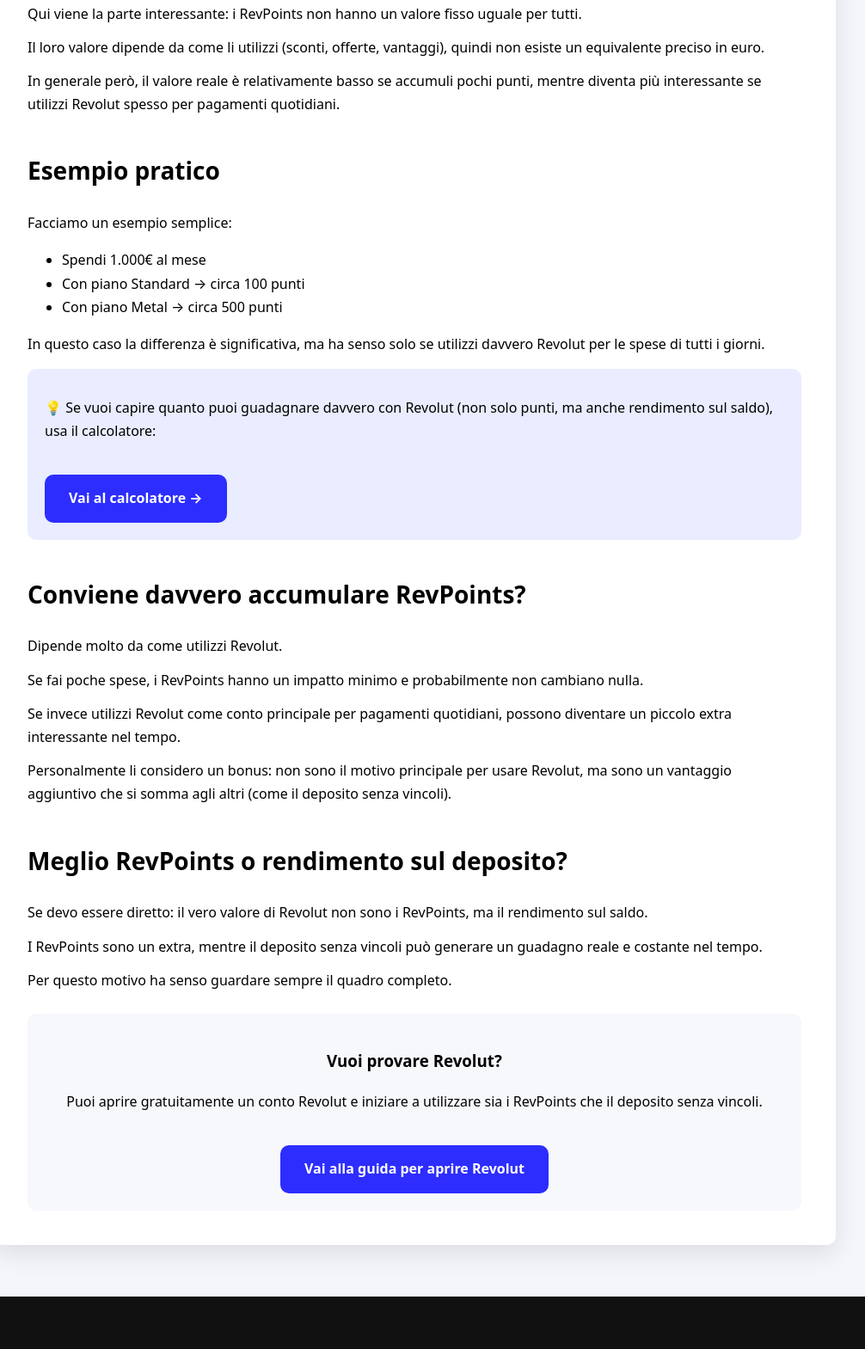
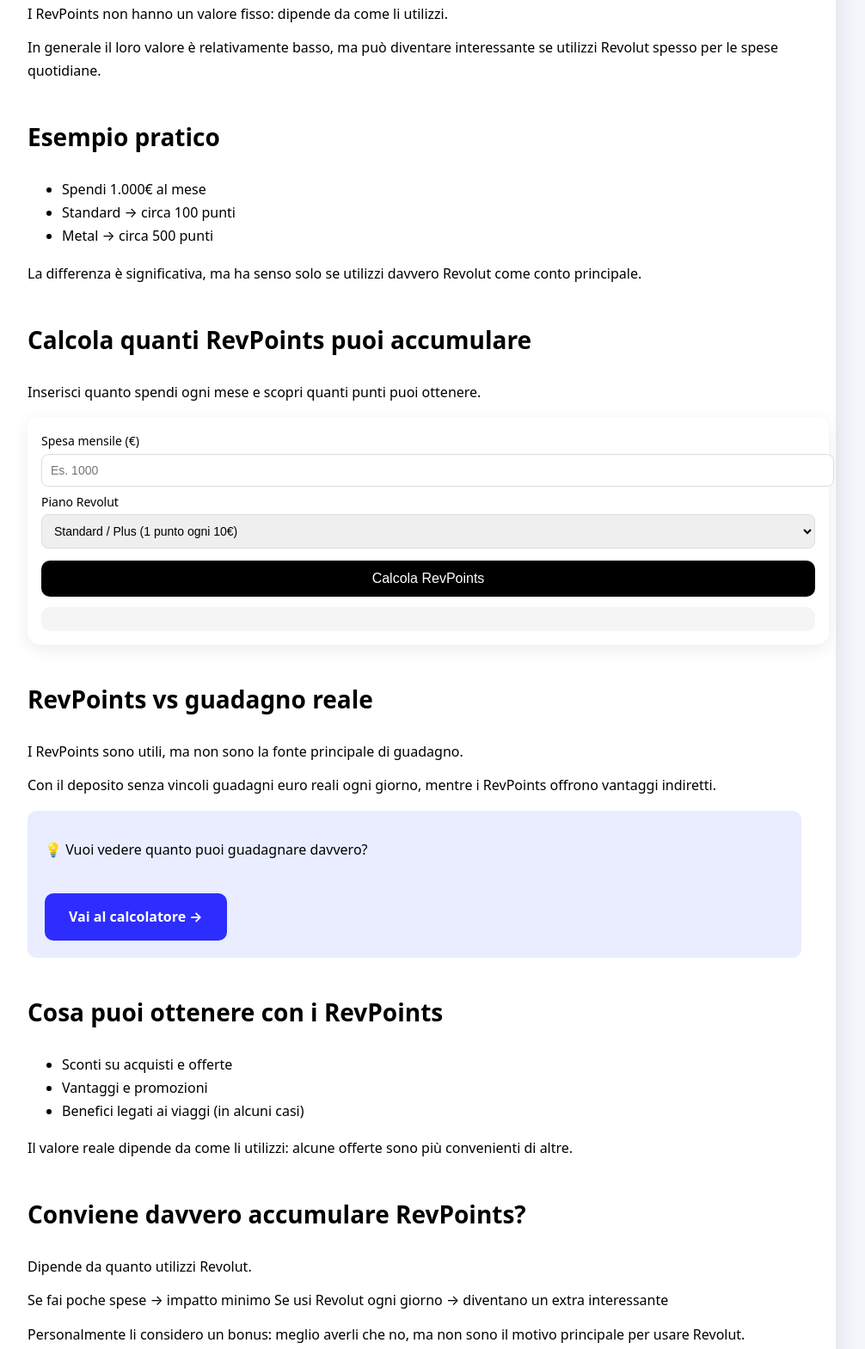
Before and after one commit to alextoolsbox/alextoolsbox.github.io, a plain HTML site: page revolut/revpoint.html in a window 1280 px wide. Shown: the part 1285-2854 px from the top of the page at 86% size, without its empty margins (158-1164 px from the left). Drawn offline with Linux system fonts and the light colour scheme.

Commit message:
Update revpoint.html

```diff
--- a/revolut/revpoint.html
+++ b/revolut/revpoint.html
@@ -95,37 +95,66 @@
 <h2>Quanto valgono davvero i RevPoints</h2>
 
 <p>
-Qui viene la parte interessante: i RevPoints non hanno un valore fisso uguale per tutti.
+I RevPoints non hanno un valore fisso: dipende da come li utilizzi.
 </p>
 
 <p>
-Il loro valore dipende da come li utilizzi (sconti, offerte, vantaggi), quindi non esiste un equivalente preciso in euro.
-</p>
-
-<p>
-In generale però, il valore reale è relativamente basso se accumuli pochi punti, mentre diventa più interessante se utilizzi Revolut spesso per pagamenti quotidiani.
+In generale il loro valore è relativamente basso, ma può diventare interessante se utilizzi Revolut spesso per le spese quotidiane.
 </p>
 
 <h2>Esempio pratico</h2>
 
-<p>
-Facciamo un esempio semplice:
-</p>
-
 <ul>
 <li>Spendi 1.000€ al mese</li>
-<li>Con piano Standard → circa 100 punti</li>
-<li>Con piano Metal → circa 500 punti</li>
+<li>Standard → circa 100 punti</li>
+<li>Metal → circa 500 punti</li>
 </ul>
 
 <p>
-In questo caso la differenza è significativa, ma ha senso solo se utilizzi davvero Revolut per le spese di tutti i giorni.
+La differenza è significativa, ma ha senso solo se utilizzi davvero Revolut come conto principale.
+</p>
+
+<!-- CALCOLATORE REVPOINT -->
+<h2>Calcola quanti RevPoints puoi accumulare</h2>
+
+<p>
+Inserisci quanto spendi ogni mese e scopri quanti punti puoi ottenere.
+</p>
+
+<div class="calculator-box">
+
+<label>Spesa mensile (€)</label>
+<input type="number" id="spesa" placeholder="Es. 1000">
+
+<label>Piano Revolut</label>
+<select id="revplan">
+<option value="10">Standard / Plus (1 punto ogni 10€)</option>
+<option value="4">Premium (1 punto ogni 4€)</option>
+<option value="2">Metal (1 punto ogni 2€)</option>
+<option value="1">Ultra (1 punto ogni 1€)</option>
+</select>
+
+<button onclick="calcPoints()">Calcola RevPoints</button>
+
+<div id="resultPoints" class="result-box"></div>
+
+</div>
+
+<!-- CONFRONTO -->
+<h2>RevPoints vs guadagno reale</h2>
+
+<p>
+I RevPoints sono utili, ma non sono la fonte principale di guadagno.
+</p>
+
+<p>
+Con il deposito senza vincoli guadagni euro reali ogni giorno, mentre i RevPoints offrono vantaggi indiretti.
 </p>
 
 <div class="tip">
 
 <p>
-💡 Se vuoi capire quanto puoi guadagnare davvero con Revolut (non solo punti, ma anche rendimento sul saldo), usa il calcolatore:
+💡 Vuoi vedere quanto puoi guadagnare davvero?
 </p>
 
 <a href="/deposito-senza-vincoli.html" class="button">
@@ -134,36 +163,42 @@
 
 </div>
 
+<!-- PREMI -->
+<h2>Cosa puoi ottenere con i RevPoints</h2>
+
+<ul>
+<li>Sconti su acquisti e offerte</li>
+<li>Vantaggi e promozioni</li>
+<li>Benefici legati ai viaggi (in alcuni casi)</li>
+</ul>
+
+<p>
+Il valore reale dipende da come li utilizzi: alcune offerte sono più convenienti di altre.
+</p>
+
 <h2>Conviene davvero accumulare RevPoints?</h2>
 
 <p>
-Dipende molto da come utilizzi Revolut.
+Dipende da quanto utilizzi Revolut.
 </p>
 
 <p>
-Se fai poche spese, i RevPoints hanno un impatto minimo e probabilmente non cambiano nulla.
+Se fai poche spese → impatto minimo
+Se usi Revolut ogni giorno → diventano un extra interessante
 </p>
 
 <p>
-Se invece utilizzi Revolut come conto principale per pagamenti quotidiani, possono diventare un piccolo extra interessante nel tempo.
+Personalmente li considero un bonus: meglio averli che no, ma non sono il motivo principale per usare Revolut.
+</p>
+
+<h2>Meglio RevPoints o deposito?</h2>
+
+<p>
+Se devo essere diretto: il valore vero è nel deposito senza vincoli.
 </p>
 
 <p>
-Personalmente li considero un bonus: non sono il motivo principale per usare Revolut, ma sono un vantaggio aggiuntivo che si somma agli altri (come il deposito senza vincoli).
-</p>
-
-<h2>Meglio RevPoints o rendimento sul deposito?</h2>
-
-<p>
-Se devo essere diretto: il vero valore di Revolut non sono i RevPoints, ma il rendimento sul saldo.
-</p>
-
-<p>
-I RevPoints sono un extra, mentre il deposito senza vincoli può generare un guadagno reale e costante nel tempo.
-</p>
-
-<p>
-Per questo motivo ha senso guardare sempre il quadro completo.
+I RevPoints sono un extra, il rendimento è guadagno reale.
 </p>
 
 <div class="trust">
@@ -171,11 +206,11 @@
 <h3>Vuoi provare Revolut?</h3>
 
 <p>
-Puoi aprire gratuitamente un conto Revolut e iniziare a utilizzare sia i RevPoints che il deposito senza vincoli.
+Apri gratuitamente un conto Revolut e inizia subito.
 </p>
 
 <a class="button" href="/revolut/">
-Vai alla guida per aprire Revolut
+Vai alla guida
 </a>
 
 </div>
@@ -192,5 +227,26 @@
 });
 </script>
 
+<script>
+function calcPoints(){
+
+let spesa = parseFloat(document.getElementById("spesa").value);
+let ratio = parseFloat(document.getElementById("revplan").value);
+
+if (isNaN(spesa) || spesa <= 0){
+document.getElementById("resultPoints").innerHTML = "Inserisci un importo valido";
+return;
+}
+
+let monthlyPoints = spesa / ratio;
+let yearlyPoints = monthlyPoints * 12;
+
+document.getElementById("resultPoints").innerHTML = `
+<p><strong>RevPoints mensili:</strong> ${monthlyPoints.toFixed(0)}</p>
+<p><strong>RevPoints annuali:</strong> ${yearlyPoints.toFixed(0)}</p>
+`;
+}
+</script>
+
 </body>
 </html>
```
